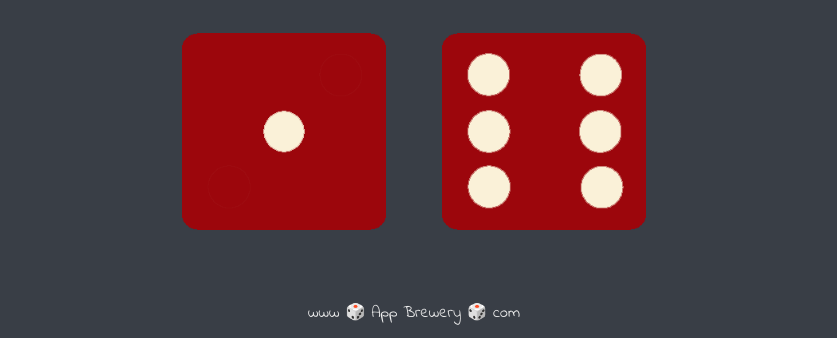
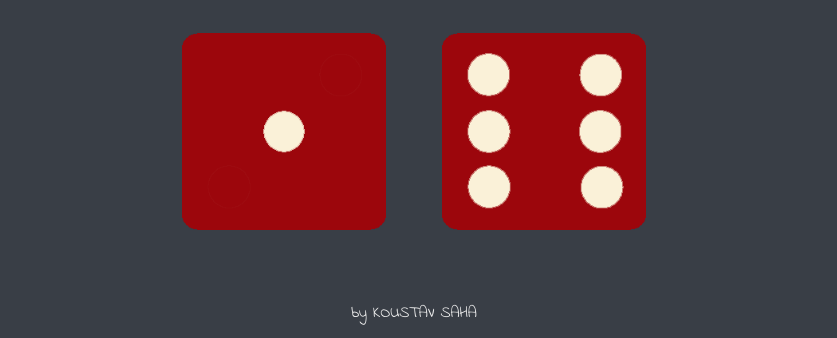
Before and after one commit to k0ustav/Dicee-Game, a plain HTML site: page index.html in a window 1280 px wide. Shown: the part 462-800 px from the top of the page, without its empty margins (226-1063 px from the left). Drawn offline with Linux system fonts and the light colour scheme.

Commit message:
Update index.html

```diff
--- a/index.html
+++ b/index.html
@@ -29,7 +29,7 @@
   </body>
 
   <footer>
-    www 🎲 App Brewery 🎲 com
+    by KOUSTAV SAHA
   </footer>
 
 </html>
```
